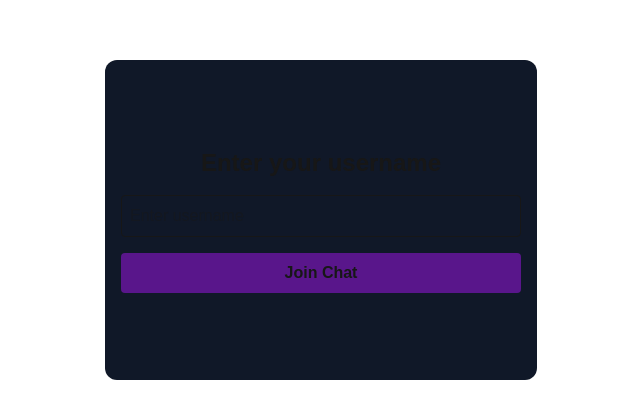
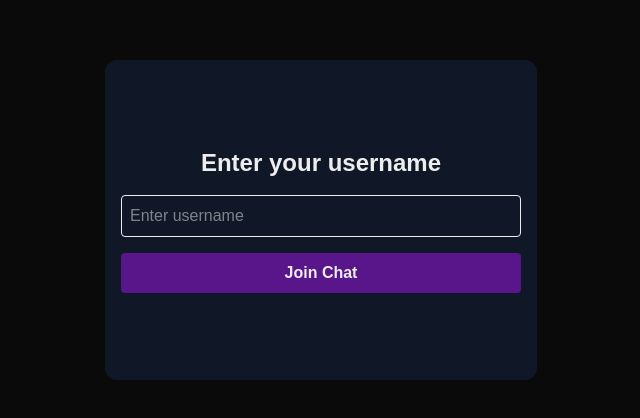
Before and after one commit to maheshchaudhary845/Real-Time-Chat-App, a Next.js app: page / in a window 1280 px wide. Shown: the part 180-598 px from the top of the page, without its empty margins (319-959 px from the left). Built offline with nearby package versions, Linux system fonts and the light colour scheme; no server answers.

Commit message:
light mode font color fixed

```diff
--- a/app/globals.css
+++ b/app/globals.css
@@ -1,8 +1,8 @@
 @import "tailwindcss";
 
 :root {
-  --background: #ffffff;
-  --foreground: #171717;
+  --background: #0a0a0a;
+  --foreground: #ededed;
 }
 
 @theme inline {
@@ -12,20 +12,12 @@
   --font-mono: var(--font-geist-mono);
 }
 
-@media (prefers-color-scheme: dark) {
-  :root {
-    --background: #0a0a0a;
-    --foreground: #ededed;
-  }
-}
-
 body {
   background: var(--background);
   color: var(--foreground);
   font-family: Arial, Helvetica, sans-serif;
 }
 
-/* Custom Scrollbar */
 ::-webkit-scrollbar {
   width: 8px;
 }
```
